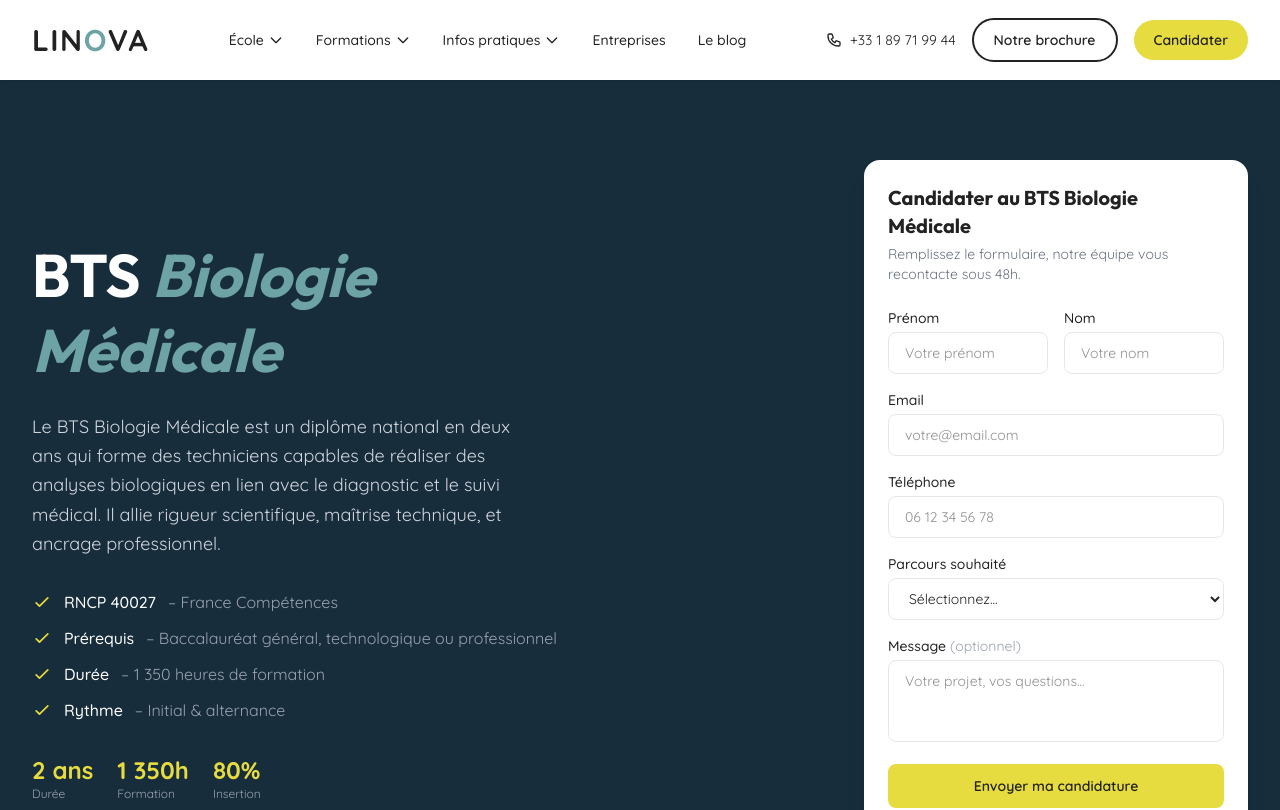
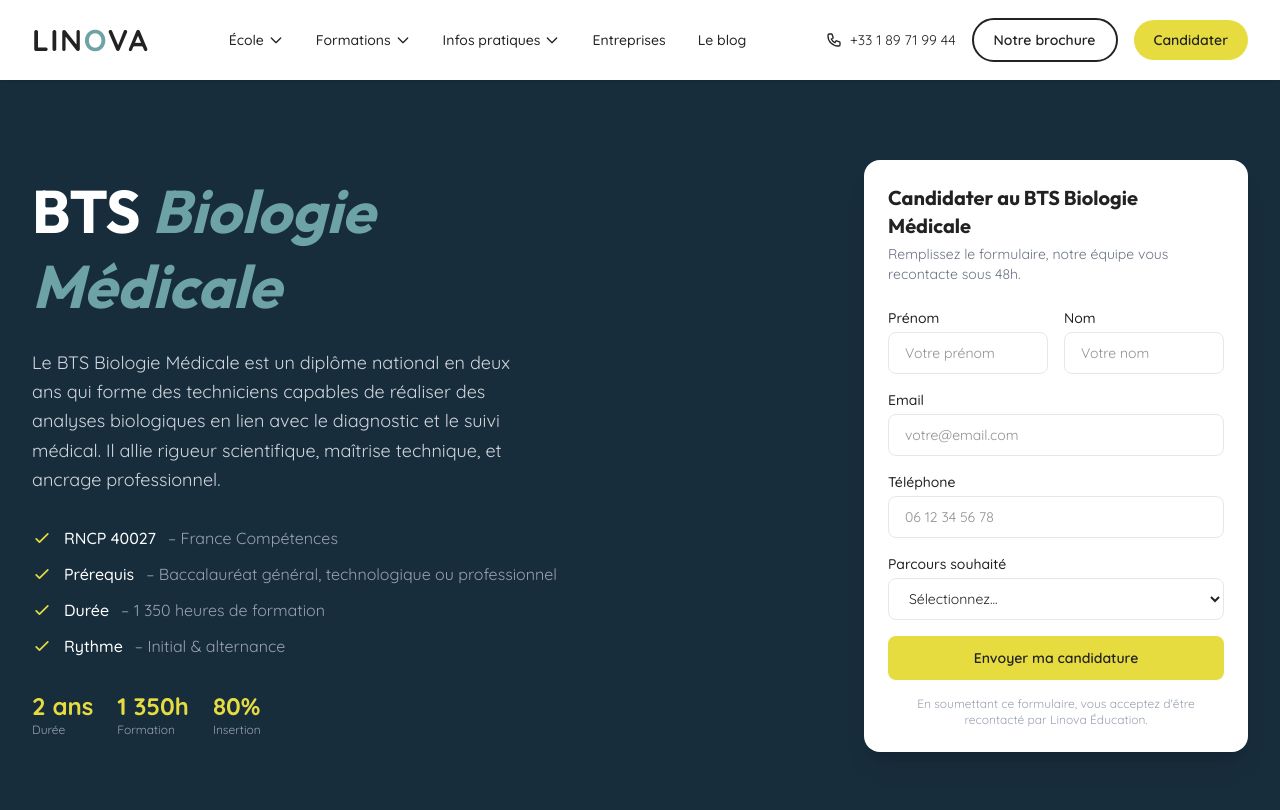
Before and after one commit to Aaronsar/linova-education, a Next.js app: page /formations/bts-biologie-medicale in a window 1280 px wide. Shown: the top 810 px of the page. Built offline with nearby package versions, Linux system fonts and the light colour scheme.

Commit message:
Remove optional message field from contact form
Co-Authored-By: Claude Opus 4.6 (1M context) <noreply@anthropic.com>

```diff
--- a/src/components/ContactForm.tsx
+++ b/src/components/ContactForm.tsx
@@ -107,19 +107,6 @@ export default function ContactForm({ embedded = true }: { embedded?: boolean })
             </select>
           </div>
 
-          <div>
-            <label htmlFor="message" className="block text-sm font-medium text-dark mb-1">
-              Message <span className="text-gray-400 font-normal">(optionnel)</span>
-            </label>
-            <textarea
-              id="message"
-              name="message"
-              rows={3}
-              className="w-full px-4 py-2.5 rounded-lg border border-gray-200 text-sm focus:outline-none focus:ring-2 focus:ring-teal/50 focus:border-teal transition-colors resize-none"
-              placeholder="Votre projet, vos questions..."
-            />
-          </div>
-
           <button
             type="submit"
             className="w-full py-3 bg-yellow text-dark font-semibold rounded-lg hover:brightness-95 transition-all text-sm"
```
